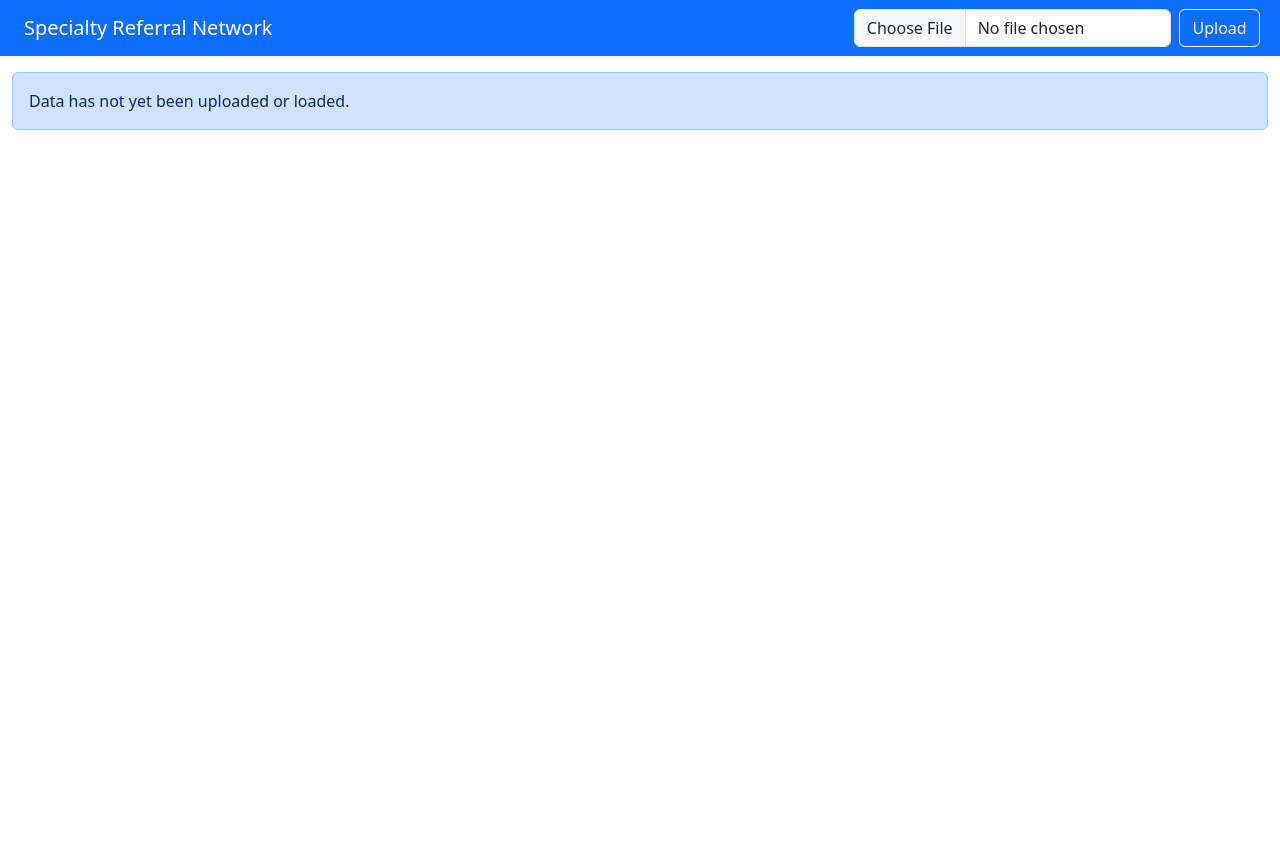
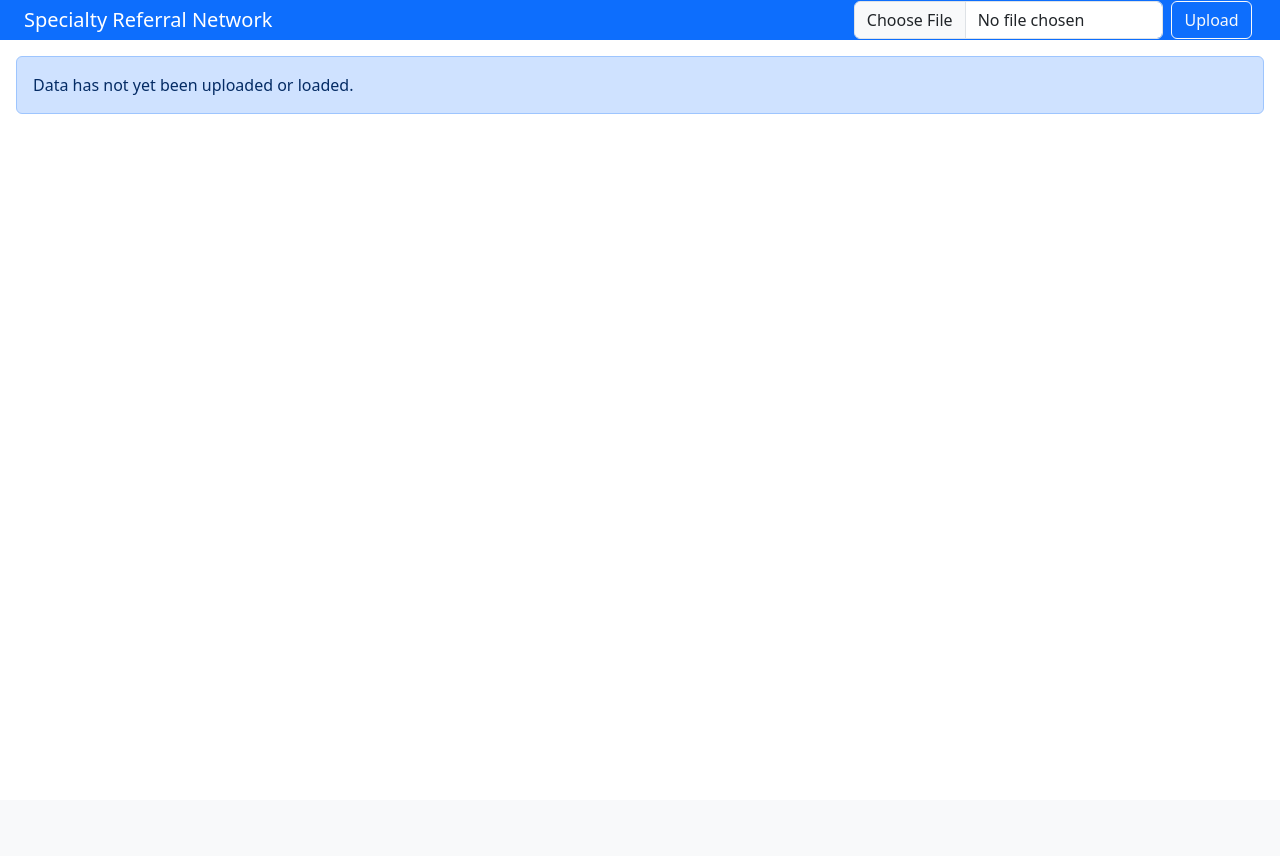
Before and after one commit to skswar/Referral-Network-URMC, a Flask app: page / in a window 1280 px wide. After the commit the page ends 114 px from the top, so only its background shows below. Run offline with Flask 2, Linux system fonts and the light colour scheme; some libraries are stand-ins or nearby versions.

Commit message:
Visualization now fills entire page

```diff
--- a/referral_network/static/css/style.css
+++ b/referral_network/static/css/style.css
@@ -1,3 +1,5 @@
 html, body {
-    height: 100%;
+    margin: 0;
+    padding: 0;
+    height: 100vh;
 }
--- a/referral_network/templates/index.html
+++ b/referral_network/templates/index.html
@@ -14,40 +14,29 @@
 </head>
 <body>
 
-    <nav class="navbar navbar-dark bg-primary justify-content-between">
+    <nav class="navbar navbar-dark bg-primary justify-content-between p-0" style="height: 5vh;">
         <a class="navbar-brand px-4" href="#">
-            <!-- <img src="{{ url_for('static', filename='img/ur_logo.png') }}" alt="ur-logo" class="img-fluid" style="max-width: 5%;"> -->
             Specialty Referral Network
         </a>
         <form action="/upload" method="POST" class="form-inline" enctype="multipart/form-data">
-            <div class="row g-2">
-                <div class="col">
+            <div class="row g-0">
+                <div class="col px-2">
                     <input type="file" accept="{{ ', '.join(valid_extensions) }}" class="form-control" id="uploadFile" name="uploadFile">
                 </div>
                 <div class="col-3">
                     <button class="btn btn-outline-light">Upload</button>
                 </div>
             </div>
-            <!-- <input type="file" accept="{{ ', '.join(valid_extensions) }}" class="form-control" id="uploadFile" name="uploadFile">
-            <button class="btn btn-outline-light">Upload</button> -->
         </form>
     </nav>
 
-    <!-- <nav class="navbar navbar-light bg-light justify-content-between">
-        <a class="navbar-brand">Navbar</a>
-        <form class="form-horizonal form-inline">
-          <input class="form-control mr-sm-2" type="search" placeholder="Search" aria-label="Search">
-          <button class="btn btn-outline-success my-2 my-sm-0" type="submit">Search</button>
-        </form>
-      </nav> -->
-
-    <div class="container-fluid d-flex h-100 flex-column">
-        <div class="row flex-grow-1 overflow-auto">
+    <div class="container-fluid d-flex flex-column p-0" style="height: 95vh;">
+        <div class="row flex-grow-1 overflow-auto g-0">
             <div class="col">
                 {% if graph %}
-                <div id="chart" class="chart"></div>
+                <div id="chart" class="chart d-flex h-100"></div>
                 {% else %}
-                <div class="alert alert-primary mt-3" role="alert">
+                <div class="alert alert-primary mt-3 mx-3" role="alert">
                     Data has not yet been uploaded or loaded.
                 </div>
                 {% endif %}
--- a/referral_network/visualize.py
+++ b/referral_network/visualize.py
@@ -579,8 +579,8 @@
             xref="paper",
             x=0
         ),
-        height=700,
-        width=1600,
+        # height=700,
+        # width=1600,
         # autosize=True,
         # margin_b=90,
         annotations = [dict(xref='paper',
```
